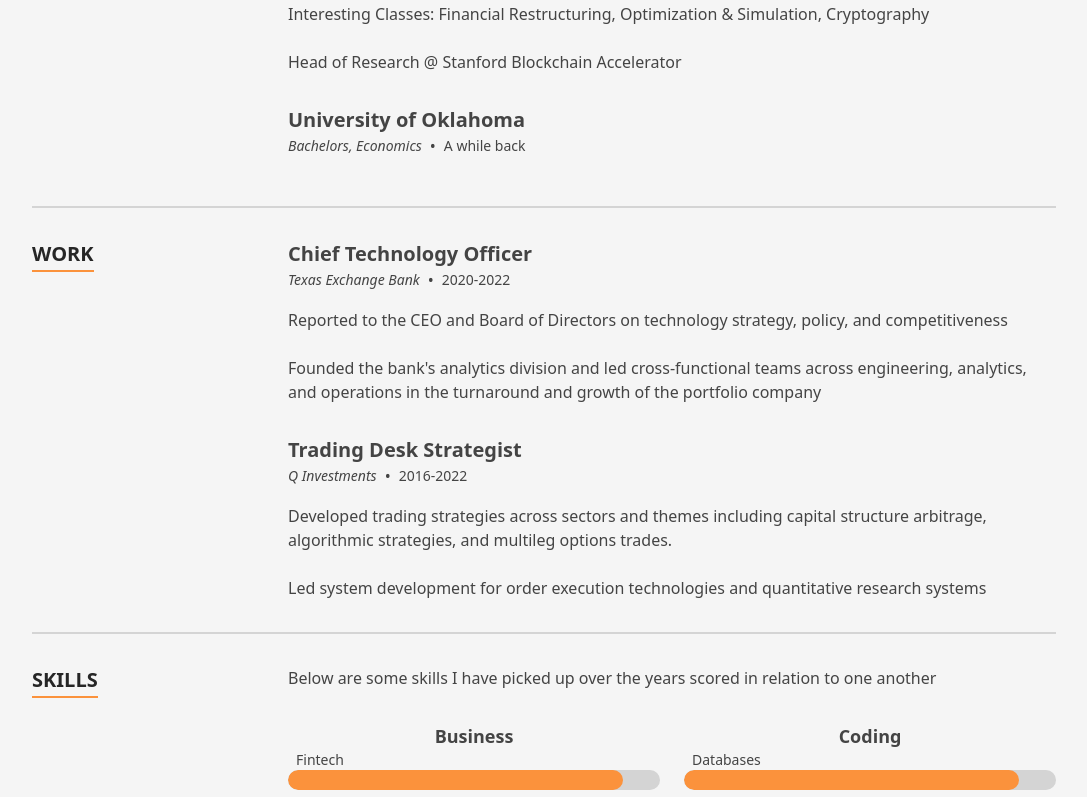
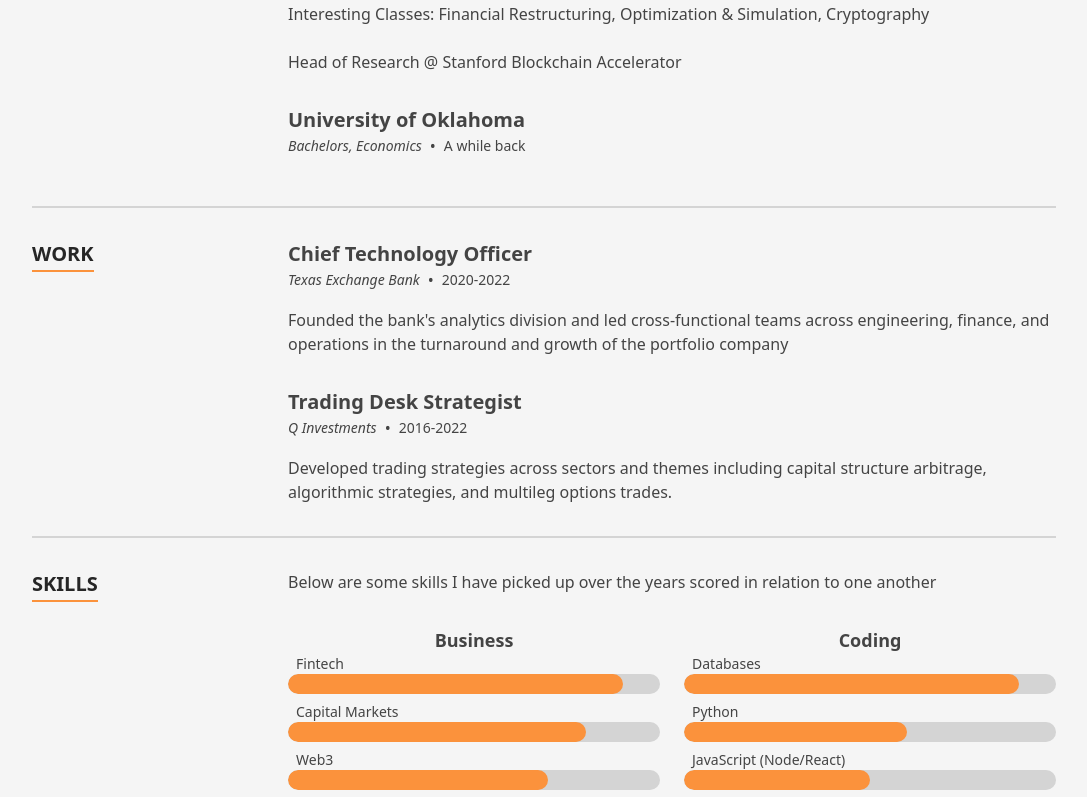
Before and after one commit to raycecoyne/raycecoyne.github.io, a Next.js app: page / in a window 1280 px wide. Shown: the part 1406-2203 px from the top of the page, without its empty margins (96-1183 px from the left). Built offline with nearby package versions, Linux system fonts and the light colour scheme.

Commit message:
consolidate info in data.tsx

```diff
--- a/src/data/data.tsx
+++ b/src/data/data.tsx
@@ -112,7 +112,7 @@
  */
 export const aboutData: About = {
   profileImageSrc: profilepic,
-  description: `Current Student. Formerly Chief Technology Officer for Texas Exchange Bank.
+  description: `Current Student. Former Chief Technology Officer of Texas Exchange Bank.
   My latest projects have focused on blockchain, payments, and fraud detection.
   I enjoy working with entrepreneurs and dreamers, and especially like helping them bring their dreams to life.`,
   aboutItems: [
@@ -142,7 +142,7 @@
       },
       {
         name: 'Web3',
-        level: 6,
+        level: 7,
       },
     ],
   },
@@ -292,9 +292,7 @@
     title: 'Chief Technology Officer',
     content: (
       <p>
-        Reported to the CEO and Board of Directors on technology strategy, policy, and competitiveness
-        <br></br><br></br>
-        Founded the bank's analytics division and led cross-functional teams across engineering, analytics, and operations
+        Founded the bank's analytics division and led cross-functional teams across engineering, finance, and operations
         in the turnaround and growth of the portfolio company
       </p>
     ),
@@ -306,8 +304,6 @@
     content: (
       <p>
          Developed trading strategies across sectors and themes including capital structure arbitrage, algorithmic strategies, and multileg options trades.
-         <br></br><br></br>
-         Led system development for order execution technologies and quantitative research systems
       </p>
     ),
   },
```
